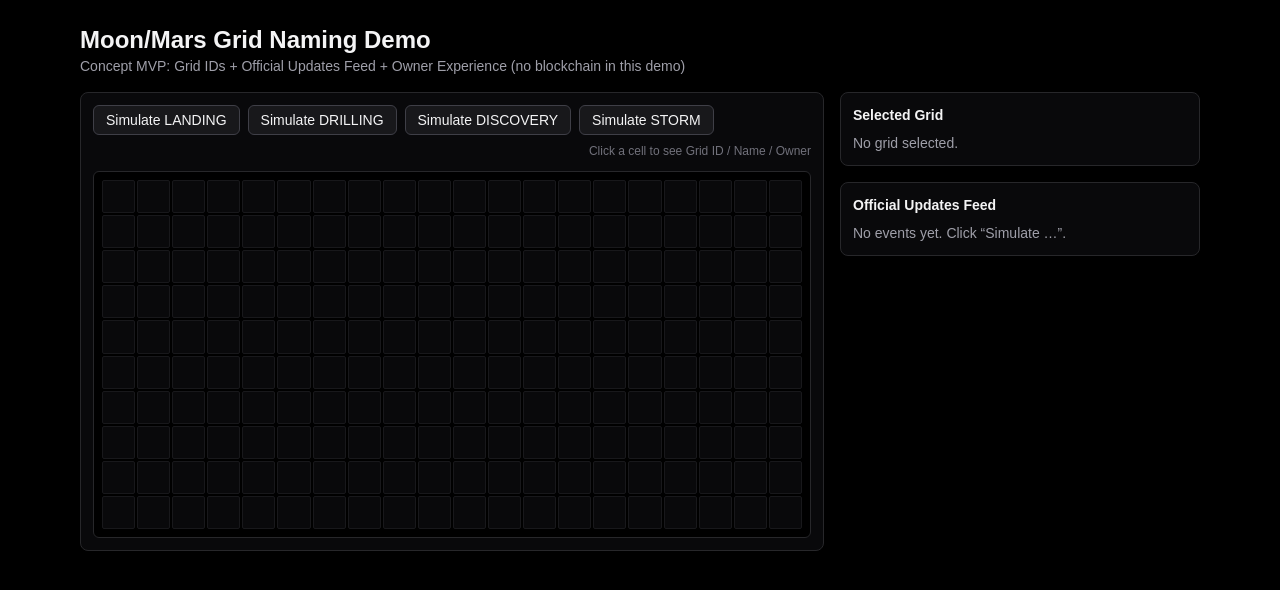
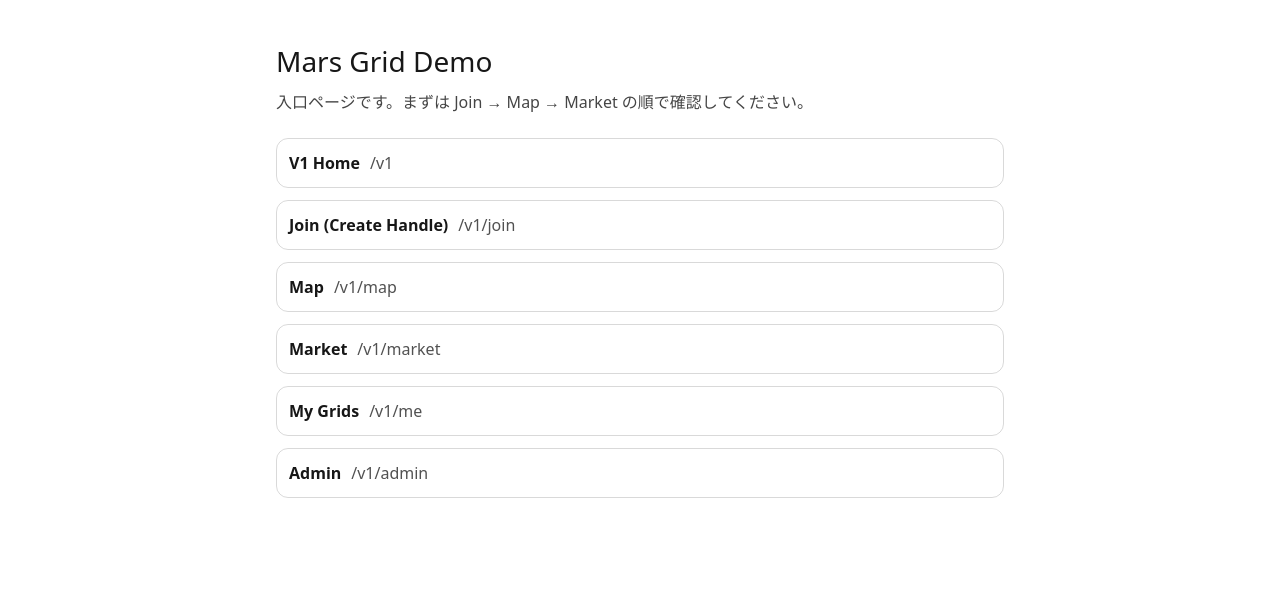
Before and after one commit to hideosuzuki2024fx-blip/mars-grid-demo, a Next.js app: page / in a window 1280 px wide. Shown: the top 590 px of the page. Built offline with nearby package versions, Linux system fonts and the light colour scheme.

Commit message:
Add root landing page links to v1 routes

```diff
--- a/app/page.tsx
+++ b/app/page.tsx
@@ -1,202 +1,32 @@
-"use client";
+import Link from "next/link";
 
-import React, { useMemo, useState } from "react";
-
-type GridCell = {
-  gridId: string;
-  name: string;
-  owner: string;
-  r: number;
-  c: number;
-};
-
-type EventType = "LANDING" | "DRILLING" | "DISCOVERY" | "STORM";
-
-type GridEvent = {
-  id: string;
-  ts: string; // ISO
-  type: EventType;
-  gridId: string;
-  message: string;
-};
-
-function isoNow() {
-  return new Date().toISOString();
-}
-
-function uid() {
-  return Math.random().toString(16).slice(2) + "-" + Date.now().toString(16);
-}
-
-export default function Page() {
-  const rows = 10;
-  const cols = 20;
-
-  const grid = useMemo<GridCell[]>(() => {
-    const cells: GridCell[] = [];
-    for (let r = 0; r < rows; r++) {
-      for (let c = 0; c < cols; c++) {
-        const gridId = `GRID-${String(r).padStart(2, "0")}-${String(c).padStart(2, "0")}`;
-        cells.push({
-          gridId,
-          name: `Sector ${r}-${c}`,
-          owner: `0x${(r * 997 + c * 31337 + 0xabc).toString(16).padStart(8, "0")}…`,
-          r,
-          c,
-        });
-      }
-    }
-    return cells;
-  }, []);
-
-  const [selected, setSelected] = useState<GridCell | null>(null);
-  const [events, setEvents] = useState<GridEvent[]>([]);
-  const [hotGridId, setHotGridId] = useState<string | null>(null);
-
-  const fireEvent = (type: EventType) => {
-    const cell = grid[Math.floor(Math.random() * grid.length)];
-    const ev: GridEvent = {
-      id: uid(),
-      ts: isoNow(),
-      type,
-      gridId: cell.gridId,
-      message:
-        type === "LANDING"
-          ? "Touchdown confirmed."
-          : type === "DRILLING"
-          ? "Drilling operation started."
-          : type === "DISCOVERY"
-          ? "Notable sample detected."
-          : "Storm activity recorded.",
-    };
-
-    setEvents((prev) => [ev, ...prev].slice(0, 30));
-    setHotGridId(cell.gridId);
-    setTimeout(() => setHotGridId((cur) => (cur === cell.gridId ? null : cur)), 2500);
-  };
-
-  const selectedEvents = selected ? events.filter((e) => e.gridId === selected.gridId) : [];
+export default function HomePage() {
+  const items = [
+    { href: "/v1", label: "V1 Home" },
+    { href: "/v1/join", label: "Join (Create Handle)" },
+    { href: "/v1/map", label: "Map" },
+    { href: "/v1/market", label: "Market" },
+    { href: "/v1/me", label: "My Grids" },
+    { href: "/v1/admin", label: "Admin" },
+  ];
 
   return (
-    <main className="min-h-screen bg-black text-zinc-100">
-      <div className="mx-auto max-w-6xl px-4 py-6">
-        <header className="mb-4">
-          <div className="text-2xl font-semibold">Moon/Mars Grid Naming Demo</div>
-          <div className="text-sm text-zinc-400">
-            Concept MVP: Grid IDs + Official Updates Feed + Owner Experience (no blockchain in this demo)
-          </div>
-        </header>
+    <main style={{ maxWidth: 760, margin: "40px auto", padding: "0 16px", fontFamily: "ui-sans-serif, system-ui" }}>
+      <h1 style={{ fontSize: 28, marginBottom: 8 }}>Mars Grid Demo</h1>
+      <p style={{ opacity: 0.8, marginTop: 0 }}>
+        入口ページです。まずは Join → Map → Market の順で確認してください。
+      </p>
 
-        <div className="grid grid-cols-1 gap-4 lg:grid-cols-[1fr_360px]">
-          <section className="rounded-lg border border-zinc-800 bg-zinc-950 p-3">
-            <div className="mb-3 flex flex-wrap items-center gap-2">
-              <button
-                className="rounded-md border border-zinc-700 bg-zinc-900 px-3 py-1 text-sm hover:bg-zinc-800"
-                onClick={() => fireEvent("LANDING")}
-              >
-                Simulate LANDING
-              </button>
-              <button
-                className="rounded-md border border-zinc-700 bg-zinc-900 px-3 py-1 text-sm hover:bg-zinc-800"
-                onClick={() => fireEvent("DRILLING")}
-              >
-                Simulate DRILLING
-              </button>
-              <button
-                className="rounded-md border border-zinc-700 bg-zinc-900 px-3 py-1 text-sm hover:bg-zinc-800"
-                onClick={() => fireEvent("DISCOVERY")}
-              >
-                Simulate DISCOVERY
-              </button>
-              <button
-                className="rounded-md border border-zinc-700 bg-zinc-900 px-3 py-1 text-sm hover:bg-zinc-800"
-                onClick={() => fireEvent("STORM")}
-              >
-                Simulate STORM
-              </button>
-              <div className="ml-auto text-xs text-zinc-500">
-                Click a cell to see Grid ID / Name / Owner
-              </div>
-            </div>
-
-            <div className="rounded-md border border-zinc-800 bg-black p-2">
-              <div
-                className="grid gap-[2px]"
-                style={{
-                  gridTemplateColumns: `repeat(${cols}, minmax(0, 1fr))`,
-                }}
-              >
-                {grid.map((cell) => {
-                  const isHot = hotGridId === cell.gridId;
-                  const isSel = selected?.gridId === cell.gridId;
-                  return (
-                    <button
-                      key={cell.gridId}
-                      onClick={() => setSelected(cell)}
-                      className={[
-                        "aspect-square rounded-[2px] border",
-                        isHot
-                          ? "border-yellow-400 bg-yellow-400/30"
-                          : isSel
-                          ? "border-zinc-200 bg-zinc-700/30"
-                          : "border-zinc-900 bg-zinc-950 hover:bg-zinc-900",
-                      ].join(" ")}
-                      title={`${cell.gridId} / ${cell.name} / ${cell.owner}`}
-                    />
-                  );
-                })}
-              </div>
-            </div>
-          </section>
-
-          <aside className="space-y-4">
-            <section className="rounded-lg border border-zinc-800 bg-zinc-950 p-3">
-              <div className="mb-2 text-sm font-semibold">Selected Grid</div>
-              {selected ? (
-                <div className="space-y-1 text-sm">
-                  <div>
-                    <span className="text-zinc-400">Grid ID:</span> {selected.gridId}
-                  </div>
-                  <div>
-                    <span className="text-zinc-400">Name:</span> {selected.name}
-                  </div>
-                  <div>
-                    <span className="text-zinc-400">Owner:</span> {selected.owner}
-                  </div>
-                  <div className="mt-2 text-xs text-zinc-500">
-                    Events on this grid: {selectedEvents.length}
-                  </div>
-                </div>
-              ) : (
-                <div className="text-sm text-zinc-400">No grid selected.</div>
-              )}
-            </section>
-
-            <section className="rounded-lg border border-zinc-800 bg-zinc-950 p-3">
-              <div className="mb-2 text-sm font-semibold">Official Updates Feed</div>
-              <div className="max-h-[520px] space-y-2 overflow-auto pr-1">
-                {events.length === 0 ? (
-                  <div className="text-sm text-zinc-400">
-                    No events yet. Click “Simulate …”.
-                  </div>
-                ) : (
-                  events.map((e) => (
-                    <div key={e.id} className="rounded-md border border-zinc-800 bg-black px-2 py-2">
-                      <div className="flex items-center justify-between text-xs text-zinc-400">
-                        <div>{e.type}</div>
-                        <div>{new Date(e.ts).toLocaleString()}</div>
-                      </div>
-                      <div className="mt-1 text-sm">
-                        <span className="text-zinc-400">{e.gridId}</span> — {e.message}
-                      </div>
-                    </div>
-                  ))
-                )}
-              </div>
-            </section>
-          </aside>
-        </div>
-      </div>
+      <ul style={{ listStyle: "none", padding: 0, marginTop: 24, display: "grid", gap: 12 }}>
+        {items.map((it) => (
+          <li key={it.href} style={{ border: "1px solid rgba(0,0,0,0.15)", borderRadius: 12, padding: 12 }}>
+            <Link href={it.href} style={{ textDecoration: "none" }}>
+              <span style={{ fontWeight: 700 }}>{it.label}</span>
+              <span style={{ marginLeft: 10, opacity: 0.75 }}>{it.href}</span>
+            </Link>
+          </li>
+        ))}
+      </ul>
     </main>
   );
 }
```
Also changed, not shown: 1 other file (tests, documents, lock files or other folders).
